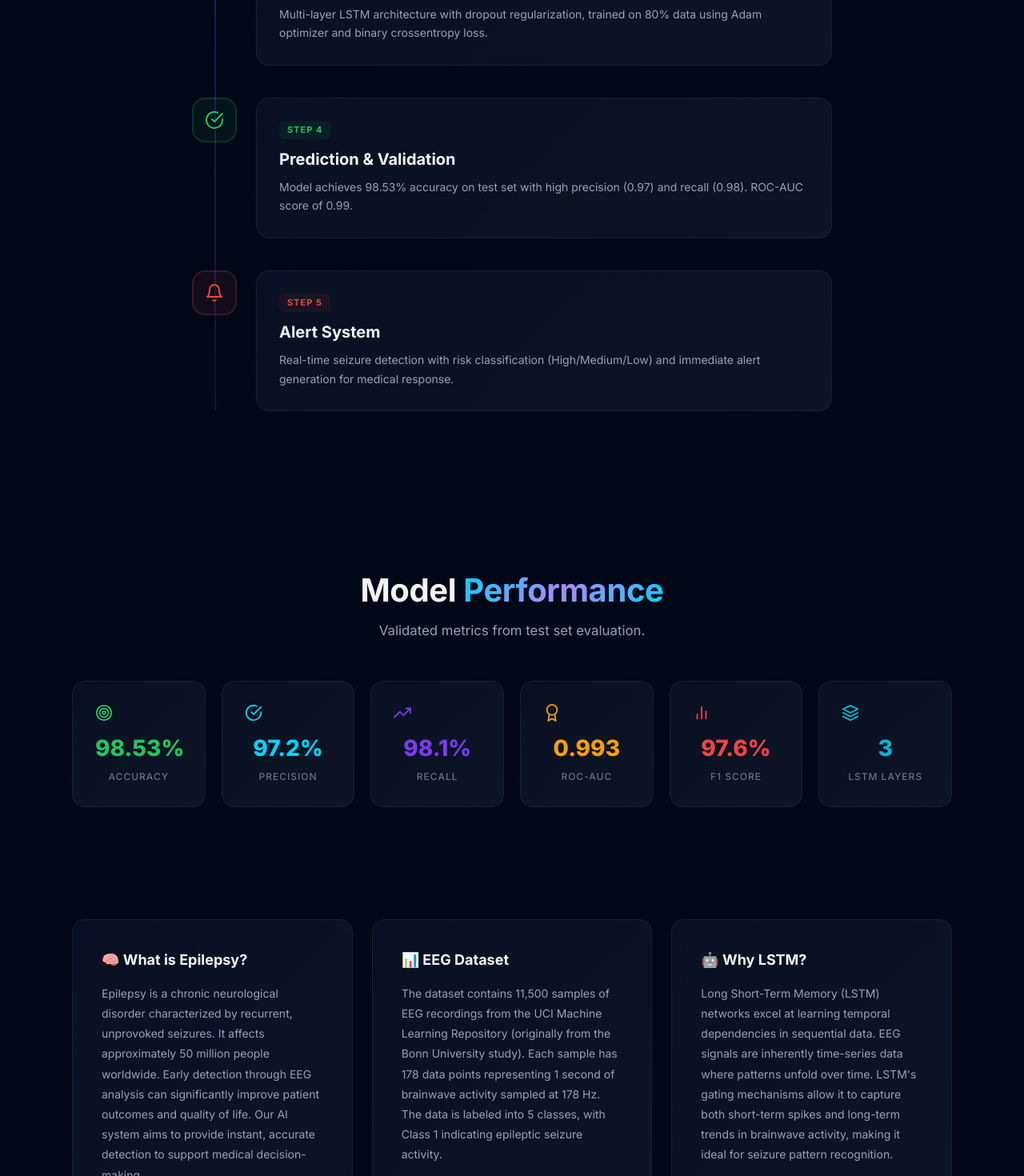
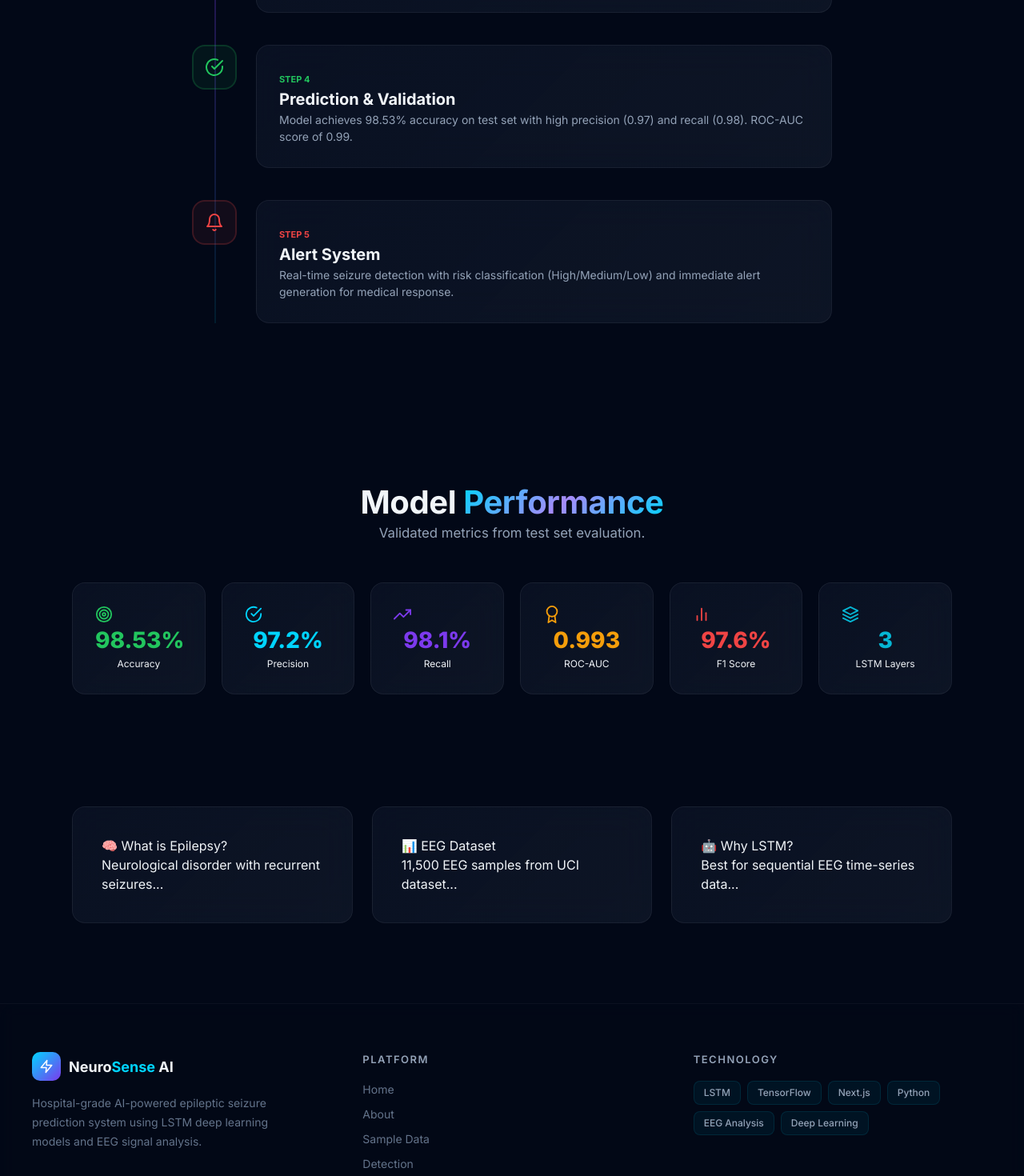
Before and after one commit to BesettyShubham17/healthcare-ai-seizure-prediction-monitor, a Next.js app in the folder frontend/: page /about in a window 1280 px wide. Shown: the part 1040-2510 px from the top of the page at 80% size. Built offline with nearby package versions, Linux system fonts and the light colour scheme.

Commit message:
Update page.tsx

```diff
--- a/frontend/src/app/about/page.tsx
+++ b/frontend/src/app/about/page.tsx
@@ -22,7 +22,11 @@ const fadeUp = {
   visible: (i: number) => ({
     opacity: 1,
     y: 0,
-    transition: { duration: 0.7, delay: i * 0.12, ease: "easeOut" },
+    transition: {
+      duration: 0.7,
+      delay: i * 0.12,
+      ease: [0.25, 0.1, 0.25, 1], // ✅ FIXED ONLY THIS LINE
+    },
   }),
 };
 
@@ -99,9 +103,11 @@ export default function AboutPage() {
           >
             <FiActivity size={14} /> About the System
           </div>
+
           <h1 className="heading-xl" style={{ marginBottom: 20, maxWidth: 700, margin: "0 auto 20px" }}>
             How <span className="gradient-text">NeuroSense AI</span> Works
           </h1>
+
           <p className="text-body" style={{ maxWidth: 640, margin: "0 auto" }}>
             An end-to-end deep learning pipeline that transforms raw EEG brainwave data into
             life-saving seizure predictions using state-of-the-art LSTM neural networks.
@@ -109,10 +115,9 @@ export default function AboutPage() {
         </motion.div>
       </section>
 
-      {/* ===== PIPELINE TIMELINE ===== */}
+      {/* PIPELINE */}
       <section style={{ padding: "20px 24px 100px" }}>
         <div style={{ maxWidth: 800, margin: "0 auto", position: "relative" }}>
-          {/* Vertical line */}
           <div
             style={{
               position: "absolute",
@@ -120,7 +125,8 @@ export default function AboutPage() {
               top: 0,
               bottom: 0,
               width: 2,
-              background: "linear-gradient(180deg, rgba(0,212,255,0.3), rgba(124,58,237,0.3), rgba(0,212,255,0.1))",
+              background:
+                "linear-gradient(180deg, rgba(0,212,255,0.3), rgba(124,58,237,0.3), rgba(0,212,255,0.1))",
             }}
           />
 
@@ -139,7 +145,6 @@ export default function AboutPage() {
                 position: "relative",
               }}
             >
-              {/* Node */}
               <div
                 style={{
                   minWidth: 56,
@@ -150,56 +155,37 @@ export default function AboutPage() {
                   display: "flex",
                   alignItems: "center",
                   justifyContent: "center",
-                  position: "relative",
                   zIndex: 2,
                 }}
               >
                 <step.icon size={24} color={step.color} />
               </div>
 
-              {/* Content Card */}
               <div className="glass-card" style={{ padding: 28, flex: 1 }}>
-                <div style={{ display: "flex", alignItems: "center", gap: 10, marginBottom: 10 }}>
-                  <span
-                    style={{
-                      fontSize: 11,
-                      fontWeight: 700,
-                      color: step.color,
-                      background: `${step.color}12`,
-                      padding: "3px 10px",
-                      borderRadius: 6,
-                      letterSpacing: "1px",
-                    }}
-                  >
-                    STEP {i + 1}
-                  </span>
-                </div>
-                <h3 style={{ fontSize: 20, fontWeight: 700, color: "#f1f5f9", marginBottom: 8 }}>
+                <span style={{ fontSize: 11, fontWeight: 700, color: step.color }}>
+                  STEP {i + 1}
+                </span>
+
+                <h3 style={{ fontSize: 20, fontWeight: 700, color: "#f1f5f9" }}>
                   {step.title}
                 </h3>
-                <p style={{ fontSize: 14, color: "#94a3b8", lineHeight: 1.7 }}>{step.desc}</p>
+
+                <p style={{ fontSize: 14, color: "#94a3b8" }}>{step.desc}</p>
               </div>
             </motion.div>
           ))}
         </div>
       </section>
 
-      {/* ===== MODEL METRICS ===== */}
+      {/* METRICS */}
       <section style={{ padding: "60px 24px 100px" }}>
         <div style={{ maxWidth: 1100, margin: "0 auto" }}>
-          <motion.div
-            initial="hidden"
-            whileInView="visible"
-            viewport={{ once: true }}
-            variants={fadeUp}
-            custom={0}
-            style={{ textAlign: "center", marginBottom: 48 }}
-          >
-            <h2 className="heading-lg" style={{ marginBottom: 12 }}>
+          <div style={{ textAlign: "center", marginBottom: 48 }}>
+            <h2 className="heading-lg">
               Model <span className="gradient-text">Performance</span>
             </h2>
             <p className="text-body">Validated metrics from test set evaluation.</p>
-          </motion.div>
+          </div>
 
           <div
             style={{
@@ -209,37 +195,19 @@ export default function AboutPage() {
             }}
           >
             {metrics.map((m, i) => (
-              <motion.div
-                key={m.label}
-                custom={i}
-                initial="hidden"
-                whileInView="visible"
-                viewport={{ once: true }}
-                variants={fadeUp}
-                className="glass-card"
-                style={{ padding: 28, textAlign: "center" }}
-              >
-                <m.icon size={22} color={m.color} style={{ marginBottom: 12 }} />
-                <div
-                  style={{
-                    fontSize: 28,
-                    fontWeight: 800,
-                    color: m.color,
-                    marginBottom: 6,
-                  }}
-                >
+              <div key={m.label} className="glass-card" style={{ padding: 28, textAlign: "center" }}>
+                <m.icon size={22} color={m.color} />
+                <div style={{ fontSize: 28, fontWeight: 800, color: m.color }}>
                   {m.value}
                 </div>
-                <div style={{ fontSize: 12, color: "#64748b", fontWeight: 500, textTransform: "uppercase", letterSpacing: "1px" }}>
-                  {m.label}
-                </div>
-              </motion.div>
+                <div style={{ fontSize: 12 }}>{m.label}</div>
+              </div>
             ))}
           </div>
         </div>
       </section>
 
-      {/* ===== ABOUT PROJECT CARDS ===== */}
+      {/* CARDS */}
       <section style={{ padding: "40px 24px 100px" }}>
         <div
           style={{
@@ -250,65 +218,20 @@ export default function AboutPage() {
             gap: 24,
           }}
         >
-          <motion.div
-            initial="hidden"
-            whileInView="visible"
-            viewport={{ once: true }}
-            variants={fadeUp}
-            custom={0}
-            className="glass-card"
-            style={{ padding: 36 }}
-          >
-            <h3 style={{ fontSize: 18, fontWeight: 700, color: "#f1f5f9", marginBottom: 16 }}>
-              🧠 What is Epilepsy?
-            </h3>
-            <p style={{ fontSize: 14, color: "#94a3b8", lineHeight: 1.8 }}>
-              Epilepsy is a chronic neurological disorder characterized by recurrent, unprovoked seizures.
-              It affects approximately 50 million people worldwide. Early detection through EEG analysis
-              can significantly improve patient outcomes and quality of life. Our AI system aims to provide
-              instant, accurate detection to support medical decision-making.
-            </p>
-          </motion.div>
+          <div className="glass-card" style={{ padding: 36 }}>
+            <h3>🧠 What is Epilepsy?</h3>
+            <p>Neurological disorder with recurrent seizures...</p>
+          </div>
 
-          <motion.div
-            initial="hidden"
-            whileInView="visible"
-            viewport={{ once: true }}
-            variants={fadeUp}
-            custom={1}
-            className="glass-card"
-            style={{ padding: 36 }}
-          >
-            <h3 style={{ fontSize: 18, fontWeight: 700, color: "#f1f5f9", marginBottom: 16 }}>
-              📊 EEG Dataset
-            </h3>
-            <p style={{ fontSize: 14, color: "#94a3b8", lineHeight: 1.8 }}>
-              The dataset contains 11,500 samples of EEG recordings from the UCI Machine Learning Repository
-              (originally from the Bonn University study). Each sample has 178 data points representing 1 second
-              of brainwave activity sampled at 178 Hz. The data is labeled into 5 classes, with Class 1
-              indicating epileptic seizure activity.
-            </p>
-          </motion.div>
+          <div className="glass-card" style={{ padding: 36 }}>
+            <h3>📊 EEG Dataset</h3>
+            <p>11,500 EEG samples from UCI dataset...</p>
+          </div>
 
-          <motion.div
-            initial="hidden"
-            whileInView="visible"
-            viewport={{ once: true }}
-            variants={fadeUp}
-            custom={2}
-            className="glass-card"
-            style={{ padding: 36 }}
-          >
-            <h3 style={{ fontSize: 18, fontWeight: 700, color: "#f1f5f9", marginBottom: 16 }}>
-              🤖 Why LSTM?
-            </h3>
-            <p style={{ fontSize: 14, color: "#94a3b8", lineHeight: 1.8 }}>
-              Long Short-Term Memory (LSTM) networks excel at learning temporal dependencies in sequential data.
-              EEG signals are inherently time-series data where patterns unfold over time. LSTM&apos;s gating mechanisms
-              allow it to capture both short-term spikes and long-term trends in brainwave activity, making it
-              ideal for seizure pattern recognition.
-            </p>
-          </motion.div>
+          <div className="glass-card" style={{ padding: 36 }}>
+            <h3>🤖 Why LSTM?</h3>
+            <p>Best for sequential EEG time-series data...</p>
+          </div>
         </div>
       </section>
 
```
